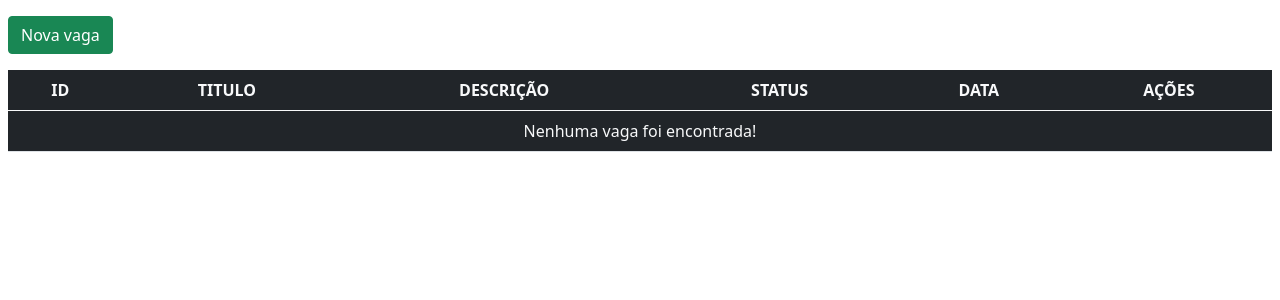
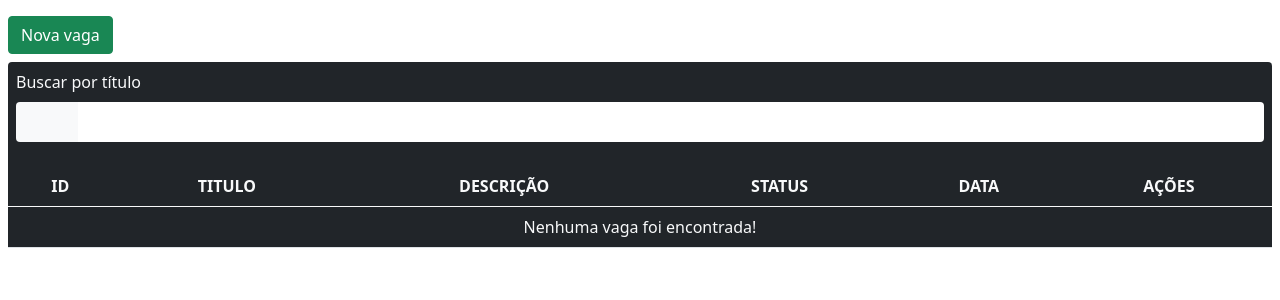
Before and after one commit to nicolsam/PHP-CRUD, a PHP site: page /index.php in a window 1280 px wide. Shown: the part 120-420 px from the top of the page. Run offline with PHP 8.4, Linux system fonts and the light colour scheme; data that the repository does not hold is empty.

Commit message:
Adicionado elemento de pesquisa

```diff
--- a/includes/listagem.php
+++ b/includes/listagem.php
@@ -38,10 +38,27 @@
 ?>
 
 <main class="p-2">
-    <section>
+    <section class="mb-2">
         <a href="cadastrar.php">
             <button class="btn btn-success">Nova vaga</button>
         </a>
+    </section>
+
+    <section class="bg-dark rounded">
+        <section class="text-light p-2">
+            <form method="get">
+                <div class="row">
+                    <div class="col">
+                        <label class="mb-2" for="search-input">Buscar por título</label>
+                        <div class="d-flex">
+                            <div style="width:5%;border-radius: .25rem 0 0 .25rem;" class="d-flex justify-content-center align-items-center bg-light">
+                                <i class="fas fa-search fa-2x" style="color:black;"></i>
+                            </div>
+                            <input type="text" name="busca" id="search-input" class="form-control p-2" style="width:95%;border-radius: 0 .25rem .25rem 0;border:none;">
+                        </div>
+                    </div>
+                </div>
+            </form>
         </section>
 
         <section>
@@ -62,4 +79,6 @@
                 </tbody>
             </table>
         </section>
+    </section>
+
 </main>
```
Lines whose indentation alone changed are shown as unchanged.
